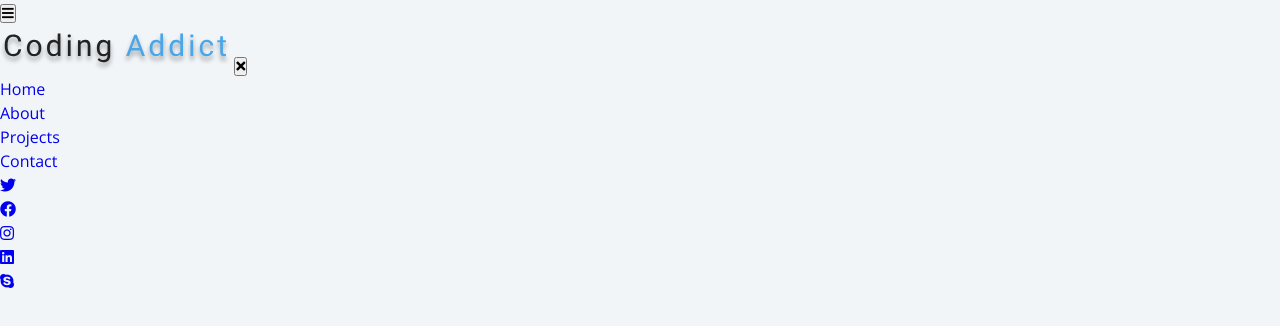
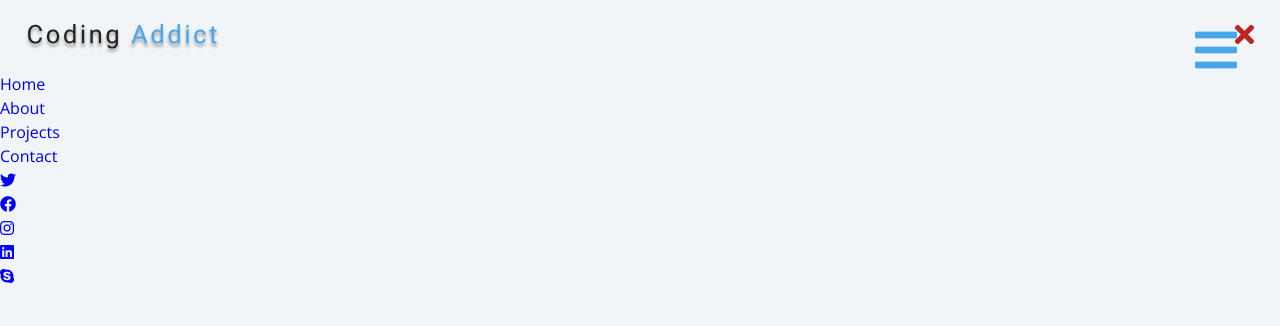
Before and after one commit to ashan1979/Navbar, a plain HTML site: page index.html in a window 1280 px wide. Drawn offline with nearby package versions, Linux system fonts and the light colour scheme.

Commit message:
more styling 3

```diff
--- a/style.css
+++ b/style.css
@@ -166,3 +166,59 @@ main {
 SIDEBAR
 =======================
 */
+
+.sidebar-toggle {
+    position: fixed;
+    top: 2rem;
+    right: 3rem;
+    font-size: 2rem;
+    background: transparent;
+    border-color: transparent;
+    color: var(--clr-primary-5);
+    transition: var(--transition);
+    cursor: pointer;
+    animation: bounce 2s ease-in-out infinite;
+}
+
+.sidebar-toggle:hover {
+    color: var(--clr-primary-7);
+}
+
+@keyframes bounce {
+    0% {
+        transform: scale(1);
+    }
+    50% {
+        transform: scale(1.5);
+    }
+    100% {
+        transform: scale(1);
+    }
+}
+
+.sidebar-header {
+    display: flex;
+    justify-content: space-between;
+    align-items: center;
+    padding: 1rem 1.5rem;
+}
+
+.close-btn {
+    font-size: 1.75rem;
+    background: transparent;
+    border-color: transparent;
+    color: var(--clr-primary-5);
+    transition: var(--transition);
+    cursor: pointer;
+    color: var(--clr-red-dark);
+}
+
+.close-btn:hover {
+    color: var(--clr-red-light);
+    transform: rotate(360deg);
+}
+
+.logo {
+    justify-self: center;
+    height: 40px;
+}
```
